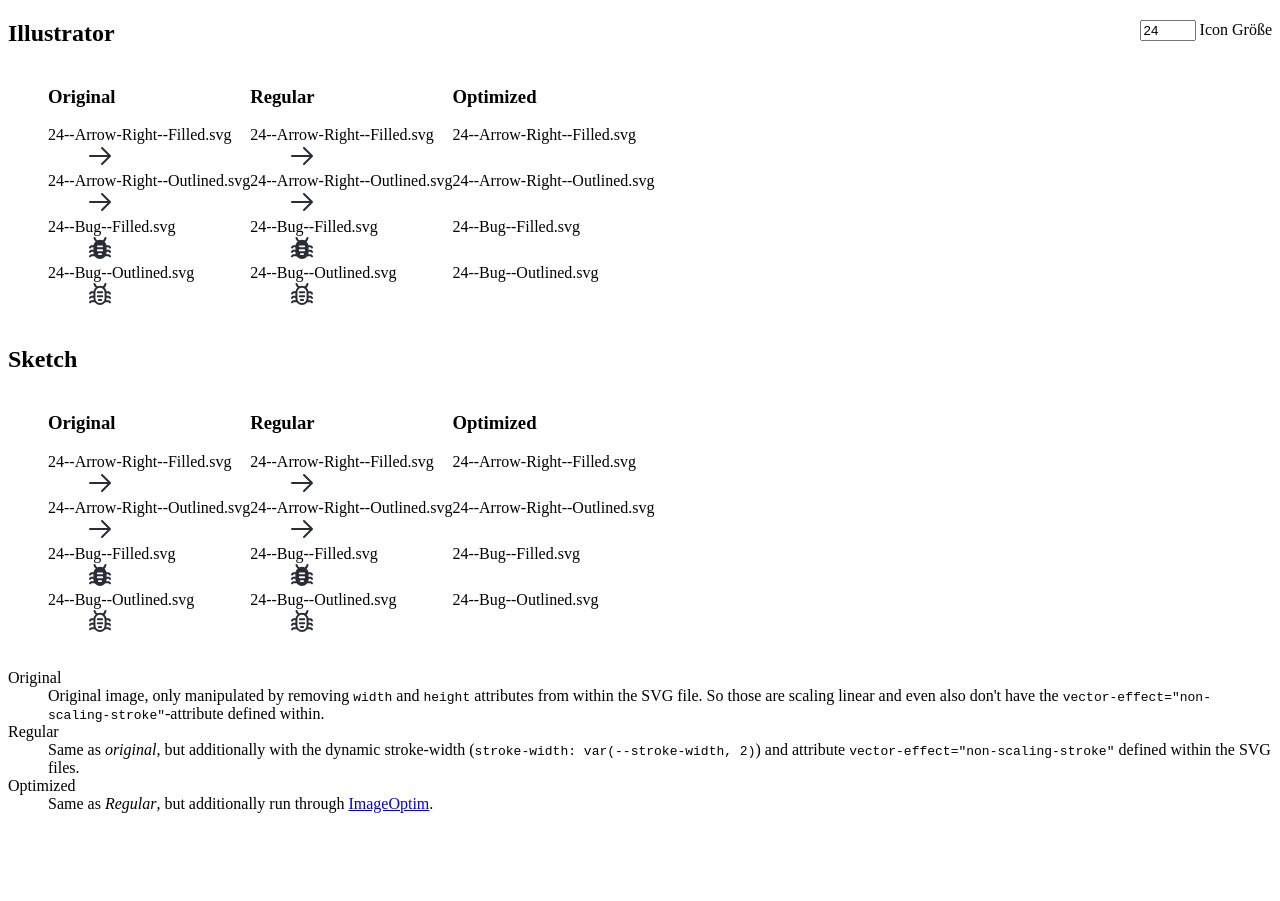
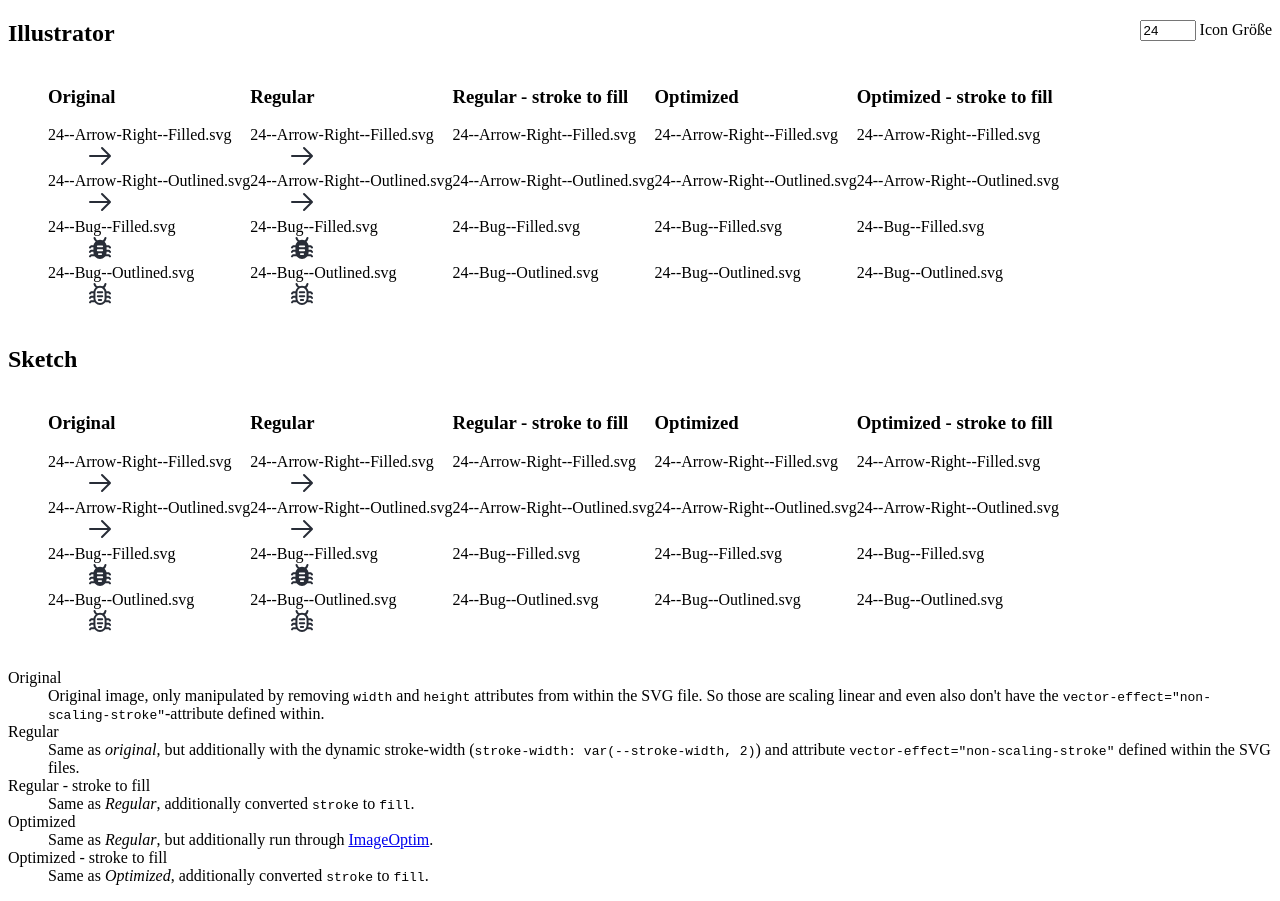
Before and after one commit to db-ui/evaluations, a plain HTML site: page adaptive-icons/index.html in a window 1280 px wide. Before the commit the page ends 829 px from the top, so only its background shows below. Drawn offline with Linux system fonts and the light colour scheme.

Commit message:
feat: added the converted variants

```diff
--- a/adaptive-icons/index.html
+++ b/adaptive-icons/index.html
@@ -102,6 +102,45 @@
 			</dl>
 		</li>
 		<li>
+			<h3>Regular - stroke to fill</h3>
+			<dl>
+				<dt>24--Arrow-Right--Filled.svg
+				</dt>
+				<dd>
+					<svg viewBox="0 0 24 24" xmlns="http://www.w3.org/2000/svg" width="24" height="24">
+						<use
+							href="_DB-UX-DS--3.0--Test-Icons_V2 - regular - stroke to fill/Illustrator/24--Arrow-Right--Filled.svg#filled">
+						</use>
+					</svg>
+				</dd>
+				<dt>24--Arrow-Right--Outlined.svg
+				</dt>
+				<dd>
+					<svg viewBox="0 0 24 24" xmlns="http://www.w3.org/2000/svg" width="24" height="24">
+						<use
+							href="_DB-UX-DS--3.0--Test-Icons_V2 - regular - stroke to fill/Illustrator/24--Arrow-Right--Outlined.svg#outlined">
+						</use>
+					</svg>
+				</dd>
+				<dt>24--Bug--Filled.svg</dt>
+				<dd>
+					<svg viewBox="0 0 24 24" xmlns="http://www.w3.org/2000/svg" width="24" height="24">
+						<use
+							href="_DB-UX-DS--3.0--Test-Icons_V2 - regular - stroke to fill/Illustrator/24--Bug--Filled.svg#filled">
+						</use>
+					</svg>
+				</dd>
+				<dt>24--Bug--Outlined.svg</dt>
+				<dd>
+					<svg viewBox="0 0 24 24" xmlns="http://www.w3.org/2000/svg" width="24" height="24">
+						<use
+							href="_DB-UX-DS--3.0--Test-Icons_V2 - regular - stroke to fill/Illustrator/24--Bug--Outlined.svg#outlined">
+						</use>
+					</svg>
+				</dd>
+			</dl>
+		</li>
+		<li>
 			<h3>Optimized</h3>
 			<dl>
 				<dt>24--Arrow-Right--Filled.svg</dt>
@@ -131,6 +170,45 @@
 				<dd>
 					<svg viewBox="0 0 24 24" xmlns="http://www.w3.org/2000/svg" width="24" height="24">
 						<use href="optimized/Illustrator/24--Bug--Outlined.svg#icon">
+						</use>
+					</svg>
+				</dd>
+			</dl>
+		</li>
+		<li>
+			<h3>Optimized - stroke to fill</h3>
+			<dl>
+				<dt>24--Arrow-Right--Filled.svg
+				</dt>
+				<dd>
+					<svg viewBox="0 0 24 24" xmlns="http://www.w3.org/2000/svg" width="24" height="24">
+						<use
+							href="_DB-UX-DS--3.0--Test-Icons_V2 - optimized - stroke to fill/Illustrator/24--Arrow-Right--Filled.svg#icon">
+						</use>
+					</svg>
+				</dd>
+				<dt>24--Arrow-Right--Outlined.svg
+				</dt>
+				<dd>
+					<svg viewBox="0 0 24 24" xmlns="http://www.w3.org/2000/svg" width="24" height="24">
+						<use
+							href="_DB-UX-DS--3.0--Test-Icons_V2 - optimized - stroke to fill/Illustrator/24--Arrow-Right--Outlined.svg#icon">
+						</use>
+					</svg>
+				</dd>
+				<dt>24--Bug--Filled.svg</dt>
+				<dd>
+					<svg viewBox="0 0 24 24" xmlns="http://www.w3.org/2000/svg" width="24" height="24">
+						<use
+							href="_DB-UX-DS--3.0--Test-Icons_V2 - optimized - stroke to fill/Illustrator/24--Bug--Filled.svg#icon">
+						</use>
+					</svg>
+				</dd>
+				<dt>24--Bug--Outlined.svg</dt>
+				<dd>
+					<svg viewBox="0 0 24 24" xmlns="http://www.w3.org/2000/svg" width="24" height="24">
+						<use
+							href="_DB-UX-DS--3.0--Test-Icons_V2 - optimized - stroke to fill/Illustrator/24--Bug--Outlined.svg#icon">
 						</use>
 					</svg>
 				</dd>
@@ -201,6 +279,43 @@
 			</dl>
 		</li>
 		<li>
+			<h3>Regular - stroke to fill</h3>
+			<dl>
+				<dt>24--Arrow-Right--Filled.svg</dt>
+				<dd>
+					<svg viewBox="0 0 24 24" xmlns="http://www.w3.org/2000/svg" width="24" height="24">
+						<use
+							href="_DB-UX-DS--3.0--Test-Icons_V2 - regular - stroke to fill/Sketch/24--Arrow-Right--Filled.svg#3">
+						</use>
+					</svg>
+				</dd>
+				<dt>24--Arrow-Right--Outlined.svg</dt>
+				<dd>
+					<svg viewBox="0 0 24 24" xmlns="http://www.w3.org/2000/svg" width="24" height="24">
+						<use
+							href="_DB-UX-DS--3.0--Test-Icons_V2 - regular - stroke to fill/Sketch/24--Arrow-Right--Outlined.svg#3">
+						</use>
+					</svg>
+				</dd>
+				<dt>24--Bug--Filled.svg</dt>
+				<dd>
+					<svg viewBox="0 0 24 24" xmlns="http://www.w3.org/2000/svg" width="24" height="24">
+						<use
+							href="_DB-UX-DS--3.0--Test-Icons_V2 - regular - stroke to fill/Sketch/24--Bug--Filled.svg#3">
+						</use>
+					</svg>
+				</dd>
+				<dt>24--Bug--Outlined.svg</dt>
+				<dd>
+					<svg viewBox="0 0 24 24" xmlns="http://www.w3.org/2000/svg" width="24" height="24">
+						<use
+							href="_DB-UX-DS--3.0--Test-Icons_V2 - regular - stroke to fill/Sketch/24--Bug--Outlined.svg#3">
+						</use>
+					</svg>
+				</dd>
+			</dl>
+		</li>
+		<li>
 			<h3>Optimized</h3>
 			<dl>
 				<dt>24--Arrow-Right--Filled.svg</dt>
@@ -231,6 +346,44 @@
 				</dd>
 			</dl>
 		</li>
+		<li>
+
+			<h3>Optimized - stroke to fill</h3>
+			<dl>
+				<dt>24--Arrow-Right--Filled.svg</dt>
+				<dd>
+					<svg viewBox="0 0 24 24" xmlns="http://www.w3.org/2000/svg" width="24" height="24">
+						<use
+							href="_DB-UX-DS--3.0--Test-Icons_V2 - optimized - stroke to fill/Sketch/24--Arrow-Right--Filled.svg#icon">
+						</use>
+					</svg>
+				</dd>
+				<dt>24--Arrow-Right--Outlined.svg</dt>
+				<dd>
+					<svg viewBox="0 0 24 24" xmlns="http://www.w3.org/2000/svg" width="24" height="24">
+						<use
+							href="_DB-UX-DS--3.0--Test-Icons_V2 - optimized - stroke to fill/Sketch/24--Arrow-Right--Outlined.svg#icon">
+						</use>
+					</svg>
+				</dd>
+				<dt>24--Bug--Filled.svg</dt>
+				<dd>
+					<svg viewBox="0 0 24 24" xmlns="http://www.w3.org/2000/svg" width="24" height="24">
+						<use
+							href="_DB-UX-DS--3.0--Test-Icons_V2 - optimized - stroke to fill/Sketch/24--Bug--Filled.svg#icon">
+						</use>
+					</svg>
+				</dd>
+				<dt>24--Bug--Outlined.svg</dt>
+				<dd>
+					<svg viewBox="0 0 24 24" xmlns="http://www.w3.org/2000/svg" width="24" height="24">
+						<use
+							href="_DB-UX-DS--3.0--Test-Icons_V2 - optimized - stroke to fill/Sketch/24--Bug--Outlined.svg#icon">
+						</use>
+					</svg>
+				</dd>
+			</dl>
+		</li>
 	</ol>
 
 	<dl>
@@ -244,9 +397,13 @@
 			(<code>stroke-width: var(--stroke-width, 2)</code>) and attribute
 			<code>vector-effect="non-scaling-stroke"</code> defined within the SVG files.
 		</dd>
+		<dt>Regular - stroke to fill</dt>
+		<dd>Same as <i>Regular</i>, additionally converted <code>stroke</code> to <code>fill</code>.</dd>
 		<dt>Optimized</dt>
 		<dd>Same as <i>Regular</i>, but additionally run through <a href="https://imageoptim.com/mac" target="_blank"
 				rel="noreferrer noopener">ImageOptim</a>.</dd>
+		<dt>Optimized - stroke to fill</dt>
+		<dd>Same as <i>Optimized</i>, additionally converted <code>stroke</code> to <code>fill</code>.</dd>
 	</dl>
 
 	<script>
```
Also changed, not shown: adaptive-icons/optimized-converted/Illustrator/24--Arrow-Right--Filled.svg (added), adaptive-icons/optimized-converted/Illustrator/24--Arrow-Right--Outlined.svg (added), adaptive-icons/optimized-converted/Illustrator/24--Bug--Filled.svg (added), adaptive-icons/optimized-converted/Illustrator/24--Bug--Outlined.svg (added), adaptive-icons/optimized-converted/Sketch/24--Arrow-Right--Filled.svg (added), adaptive-icons/optimized-converted/Sketch/24--Arrow-Right--Outlined.svg (added), adaptive-icons/optimized-converted/Sketch/24--Bug--Filled.svg (added), adaptive-icons/optimized-converted/Sketch/24--Bug--Outlined.svg (added), adaptive-icons/regular-converted/Illustrator/24--Arrow-Right--Filled.svg (added), adaptive-icons/regular-converted/Illustrator/24--Arrow-Right--Outlined.svg (added), adaptive-icons/regular-converted/Illustrator/24--Bug--Filled.svg (added), adaptive-icons/regular-converted/Illustrator/24--Bug--Outlined.svg (added), adaptive-icons/regular-converted/Sketch/24--Arrow-Right--Filled.svg (added), adaptive-icons/regular-converted/Sketch/24--Arrow-Right--Outlined.svg (added), 2 more files.
